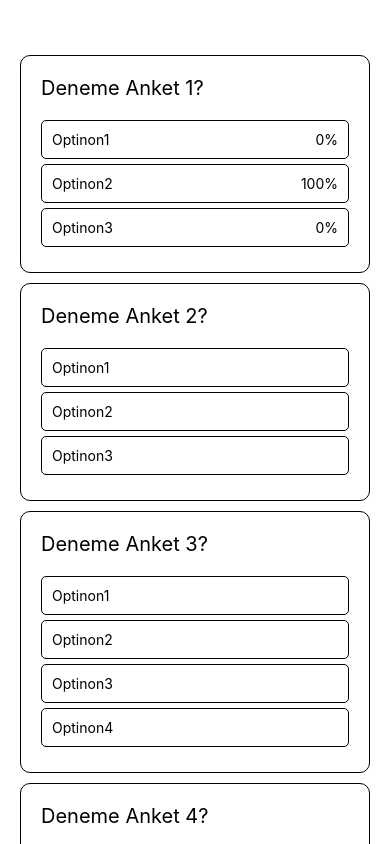
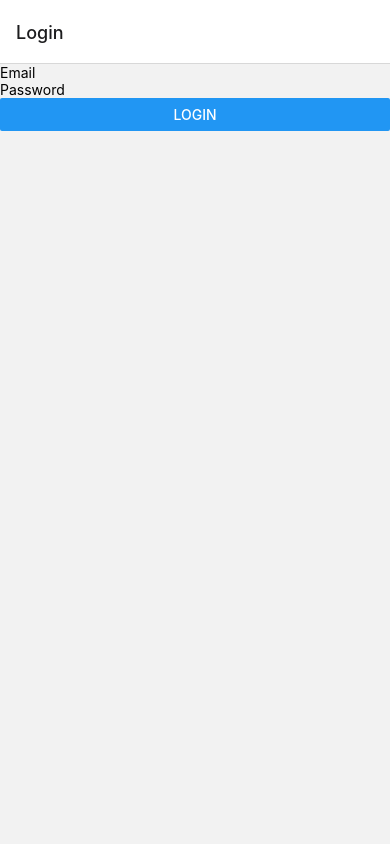
Before and after one commit to Slaykha/survey-mobile-app, a React Native app: screen /Login in a window 390 px wide. Built offline with nearby package versions, Linux system fonts and the light colour scheme.

Commit message:
add login page, usertoken, auth.

```diff
--- a/App.js
+++ b/App.js
@@ -1,47 +1,15 @@
-import React from 'react';
-import { ScrollView } from 'react-native';
-import QuestionList from './QuestionList';
+import React, { useContext } from 'react';
+import AuthProvider, { AuthContext } from './Auth/AuthProvider';
+import Nav from './navigation/Nav';
 
-const user ={
-  id: 1,
-  responses: [
-    {
-      questionId: 1,
-      response: "Option2"
-    },
-  ]
-}
-
-const questions = [
-  {
-    id: 1,
-    questionText: 'Deneme Anket 1?',
-    options: [{optionText: 'Optinon1', responses: 0}, {optionText: 'Optinon2', responses: 1}, {optionText: 'Optinon3', responses: 0}],
-  },
-  {
-    id: 2,
-    questionText: 'Deneme Anket 2?',
-    options: [{optionText: 'Optinon1', responses: 0}, {optionText: 'Optinon2', responses: 0}, {optionText: 'Optinon3', responses: 0}],
-  },
-  {
-    id: 3,
-    questionText: 'Deneme Anket 3?',
-    options: [{optionText: 'Optinon1', responses: 0}, {optionText: 'Optinon2', responses: 1}, {optionText: 'Optinon3', responses: 0}, {optionText: 'Optinon4', responses: 4}],
-  },
-  {
-    id: 4,
-    questionText: 'Deneme Anket 4?',
-    options: [{optionText: 'Optinon1', responses: 0}, {optionText: 'Optinon2', responses: 0}],
-  }
-];
+//export const ENDPOINT = "http://localhost:12345:12345"
 
 const App = () => {
   return(
-    <ScrollView style={{marginTop:50}}>
-      <QuestionList questions={questions} user={user}/>
-    </ScrollView>
+    <AuthProvider>
+      <Nav />
+    </AuthProvider>
   )
-
 }
 
 export default App;
--- /dev/null
+++ b/Auth/AuthProvider.js
@@ -0,0 +1,23 @@
+import React, { createContext, useState } from 'react';
+
+export const AuthContext = createContext();
+
+const AuthProvider = ({ children }) => {
+    const [token, setToken] = useState(null)
+
+    const login = () => {
+        setToken("token123456")
+    }
+
+    const logout = () => {
+        setToken(null)
+    }
+
+    return (
+        <AuthContext.Provider value={{ login, logout, token }}>
+        {children}
+        </AuthContext.Provider>
+    );
+};
+
+export default AuthProvider
--- /dev/null
+++ b/Auth/Login.js
@@ -0,0 +1,39 @@
+import { useContext, useState } from "react";
+import { Button, Text, TextInput, View } from "react-native";
+import { loginApi } from "../api/userApi"
+import { AuthContext } from "./AuthProvider";
+
+const Login = () => {
+    const [email, setEmail] = useState('');
+    const [password, setPassword] = useState('');
+    const {login} = useContext(AuthContext)
+
+    const handleSubmit = async () => {
+        try {
+            respone = await loginApi("denemeuser@email.com", "deneme123");
+
+            console.log(respone)
+        } catch (error) {
+            console.log(error);
+        }
+    }
+
+    return (
+        <View>
+            <TextInput
+                placeholder="Email"
+                value={email}
+                onChangeText={setEmail}
+            />
+            <TextInput
+                placeholder="Password"
+                value={password}
+                onChangeText={setPassword}
+                secureTextEntry
+            />
+            <Button title="Login" onPress={login} />
+        </View>
+    );
+};
+
+export default Login
--- /dev/null
+++ b/api/userApi.js
@@ -0,0 +1,20 @@
+import axios from 'axios';
+import { ENDPOINT } from '../App';
+
+const loginApi = async (email, password) => {
+    const resp = await axios.post(`${ENDPOINT}/user/login`,
+        {
+            email: email,
+            password: password
+        },
+    )
+    comsole.log("deneme")
+    console.log(resp)
+
+    return resp.status === 201 ? resp.data : false
+}
+
+module.exports={
+    loginApi,
+
+}
--- /dev/null
+++ b/navigation/Nav.js
@@ -0,0 +1,25 @@
+import React, { useContext } from 'react'
+import { NavigationContainer } from '@react-navigation/native'
+import { createStackNavigator } from "@react-navigation/stack";
+import LoginScreen from '../screens/LoginScreen';
+import { HomeScreen } from '../screens/HomeScreen';
+import Login from '../Auth/Login';
+import { AuthContext } from '../Auth/AuthProvider';
+
+const Stack = createStackNavigator()
+
+const Nav = () => {
+    const {token} = useContext(AuthContext)
+    return (
+        <NavigationContainer>
+            <Stack.Navigator>
+                {token === null
+                    ?<Stack.Screen name="Login" component={LoginScreen}/>
+                    :<Stack.Screen name="Home" component={HomeScreen}/>
+                }
+            </Stack.Navigator>
+        </NavigationContainer>
+    )
+}
+
+export default Nav
--- /dev/null
+++ b/screens/HomeScreen.js
@@ -0,0 +1,45 @@
+import React from 'react'
+import { ScrollView } from 'react-native'
+import { AuthProvider } from '../Auth/AuthProvider'
+import QuestionList from '../QuestionList'
+
+const user ={
+    id: 1,
+    responses: [
+      {
+        questionId: 1,
+        response: "Option2"
+      },
+    ]
+  }
+
+  const questions = [
+    {
+      id: 1,
+      questionText: 'Deneme Anket 1?',
+      options: [{optionText: 'Optinon1', responses: 0}, {optionText: 'Optinon2', responses: 1}, {optionText: 'Optinon3', responses: 0}],
+    },
+    {
+      id: 2,
+      questionText: 'Deneme Anket 2?',
+      options: [{optionText: 'Optinon1', responses: 0}, {optionText: 'Optinon2', responses: 0}, {optionText: 'Optinon3', responses: 0}],
+    },
+    {
+      id: 3,
+      questionText: 'Deneme Anket 3?',
+      options: [{optionText: 'Optinon1', responses: 0}, {optionText: 'Optinon2', responses: 1}, {optionText: 'Optinon3', responses: 0}, {optionText: 'Optinon4', responses: 4}],
+    },
+    {
+      id: 4,
+      questionText: 'Deneme Anket 4?',
+      options: [{optionText: 'Optinon1', responses: 0}, {optionText: 'Optinon2', responses: 0}],
+    }
+  ];
+
+export const HomeScreen = () => {
+    return (
+        <ScrollView style={{marginTop:50}}>
+            <QuestionList questions={questions} user={user}/>
+        </ScrollView>
+    )
+}
--- /dev/null
+++ b/screens/LoginScreen.js
@@ -0,0 +1,12 @@
+import { View, Text } from 'react-native'
+import React from 'react'
+import AuthProvider from '../Auth/AuthProvider'
+import Login from '../Auth/Login'
+
+const LoginScreen = () => {
+    return (
+        <Login />
+    )
+}
+
+export default LoginScreen
```
Also changed, not shown: package.json (+7 -1 lines), Auth/Register.js (added), 1 other file (tests, documents, lock files or other folders).
